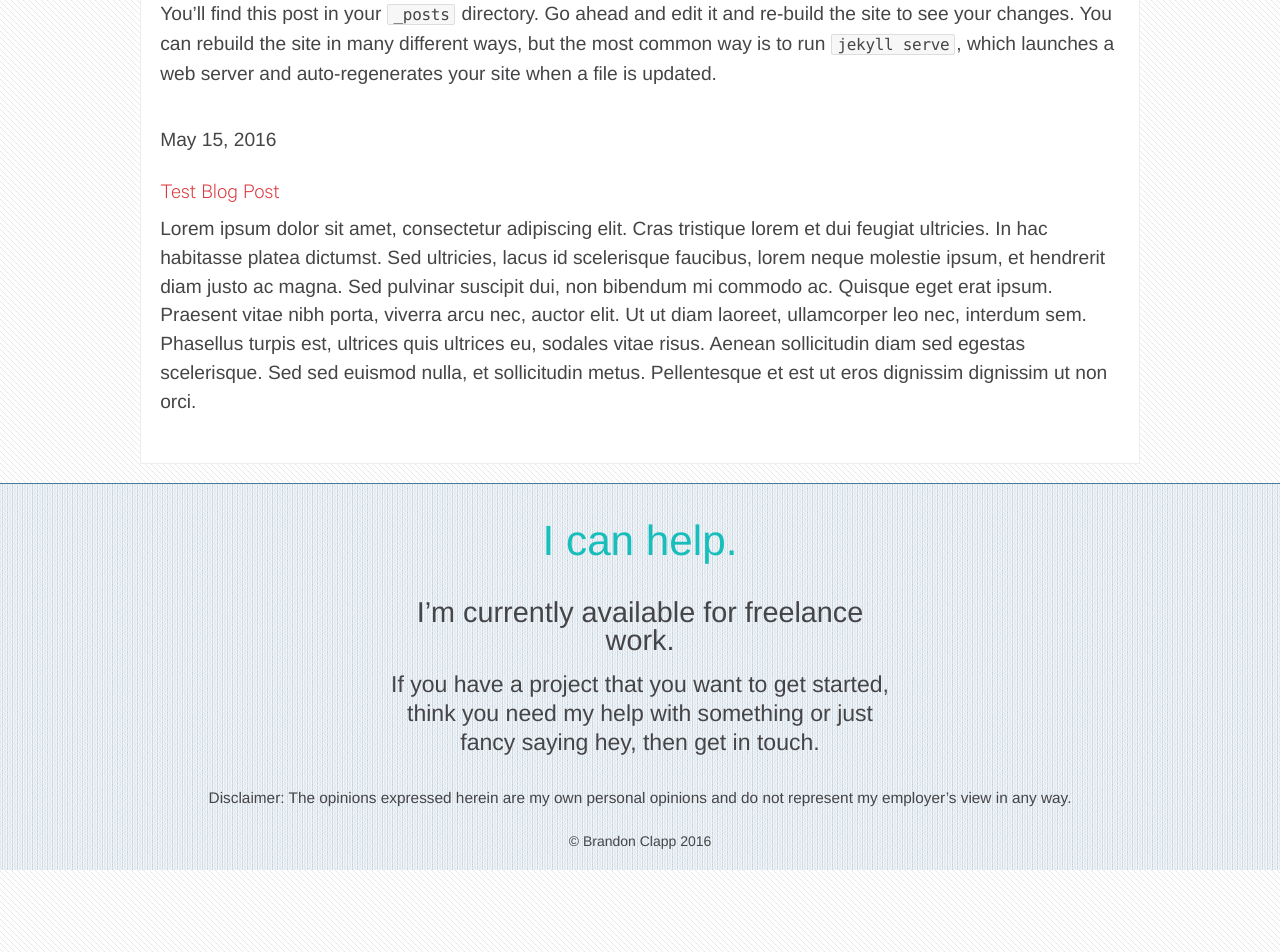
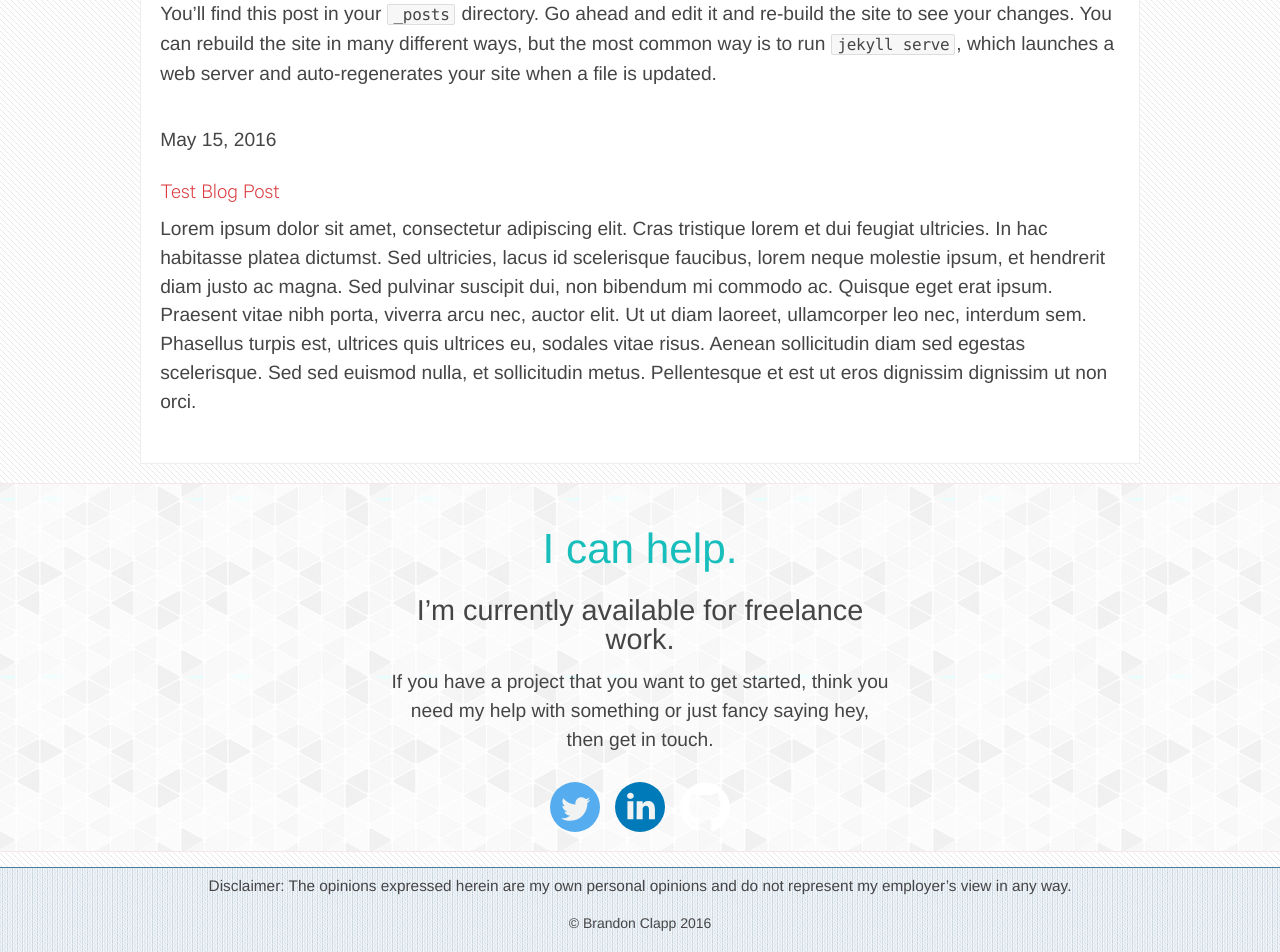
Before and after one commit to BrandonClapp/brandonclapp.github.io, a Jekyll site: the page built from index.html, in a window 1280 px wide. Shown: the part 665-1617 px from the top of the page. Built offline with Jekyll 4.4.1, drawn with Linux system fonts in a browser that asks for light colours; some web fonts are replaced; before the commit the page ends 1535 px from its top, so only the background shows below that.

Commit message:
Styling lookin' good!

```diff
--- a/_includes/footer.html
+++ b/_includes/footer.html
@@ -1,14 +1,22 @@
+<div class="contact-block-wrapper">
+  <div class="contact-block">
+    <div class="footer-heading">I can help.</div>
+    <div class="footer-subheading">I’m currently available for freelance work.</div>
+    <p>If you have a project that you want to get started, think you need my help with something or just fancy saying hey, then get in touch.</p>
+
+    <div id="contact-block-widgets">
+      <div class="icon">{% include icon-twitter.html %}</div>
+      <div class="icon">{% include icon-linkedin.html %}</div>
+      <div class="icon">{% include icon-github.html %}</div>
+    </div>
+  </div>
+</div>
+
 <footer class="site-footer">
   <div class="footer-content">
     <!-- <div class="disclaimer-wrapper">
       <div class="disclaimer">Disclaimer: The opinions expressed herein are my own personal opinions and do not represent my employer’s view in any way.</div>
     </div> -->
-    <div class="contact-block">
-      <div class="footer-heading">I can help.</div>
-      <div class="footer-subheading">I’m currently available for freelance work.</div>
-      <p>If you have a project that you want to get started, think you need my help with something or just fancy saying hey, then get in touch.</p>
-      <!-- <div>Get in touch</div> -->
-    </div>
     <div>
       <div class="disclaimer">Disclaimer: The opinions expressed herein are my own personal opinions and do not represent my employer’s view in any way.</div>
     </div>
--- a/_sass/_layout.scss
+++ b/_sass/_layout.scss
@@ -14,12 +14,9 @@
 
   .logo {
       $logo-font-size: 38px;
-
-      // text-transform: uppercase;
       font-family: Qwigley;
       font-size: $logo-font-size;
       margin-top: ($header-height - $logo-font-size) / 2;
-      // letter-spacing: .1em;
       font-weight: 300;
       font-style: normal;
       float: left;
@@ -99,31 +96,76 @@
 }
 
 /* Footer */
+
+.contact-block-wrapper {
+  font-family: $font3;
+  background: $bg7;
+  border-top: 1px solid lighten($color3, 40%);
+  border-bottom: 1px solid lighten($color3, 40%);
+
+  .contact-block {
+    text-align: center;
+    max-width: $content-width/2;
+    margin: 0 auto;
+    padding: 1em 0;
+    // min-height: 360px;
+
+    .footer-heading {
+      color: $color5;
+      font-size: 2.2em;
+      font-weight: 400;
+      margin: .75em;
+    }
+
+    .footer-subheading {
+      font-size:1.5em;
+      margin: $spacing-unit/2;
+    }
+
+    #contact-block-widgets {
+      margin: 0 auto;
+      $icon-width: 50px;
+      $icon-margin: 15px;
+      $icon-count: 3;
+
+      p {
+        font-size: 1.2em;
+      }
+
+      width: ($icon-width * $icon-count) + (($icon-count - 1) * $icon-margin);
+      height: $icon-width; // also the height for 1x1 ratio.
+
+      .icon {
+        width: $icon-width;
+        float: left;
+        margin-right: 15px;
+
+        &:last-child {
+          margin-right: 0;
+        }
+
+        &:last-child:after {
+          clear: both;
+        }
+      }
+    }
+  }
+}
+
 .site-footer {
   margin-top: ($spacing-unit/2);
   border-top: 1px solid $color4;
   background: $bg8;
   font-family: $font3;
 
-  .contact-block {
-    text-align: center;
-    max-width: $content-width/2;
-    margin: 0 auto;
-  }
-
-  .disclaimer-wrapper {
-      background: $bg9;
-      border-bottom: 1px solid $color4;
-
-  }
-
   .disclaimer {
-    //padding: 1em;
     font-size: .8em;
     max-width: $content-width;
     text-align: center;
     margin: 0 auto;
     vertical-align: middle;
+    line-height: normal;
+    padding: .6em 0 0 0;
   }
 
   .copyright {
@@ -136,20 +178,6 @@
 
   .footer-content {
 
-    .footer-heading {
-      color: $color5;
-      font-size: 2.2em;
-      font-weight: 400;
-      margin: 1em;
-    }
 
-    .footer-subheading {
-      font-size:1.5em;
-      margin: $spacing-unit/2;
-    }
-
-    p {
-      font-size: 1.2em;
-    }
   }
 }
```
Also changed, not shown: 4 other files.
